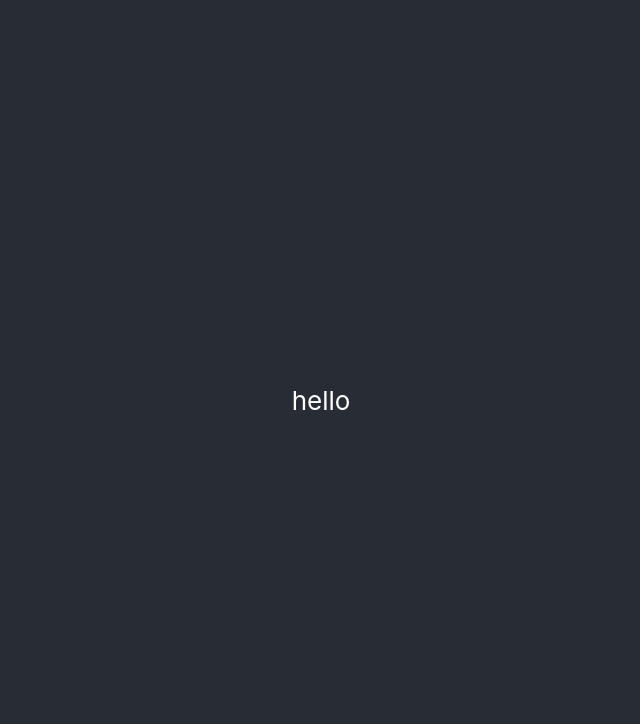
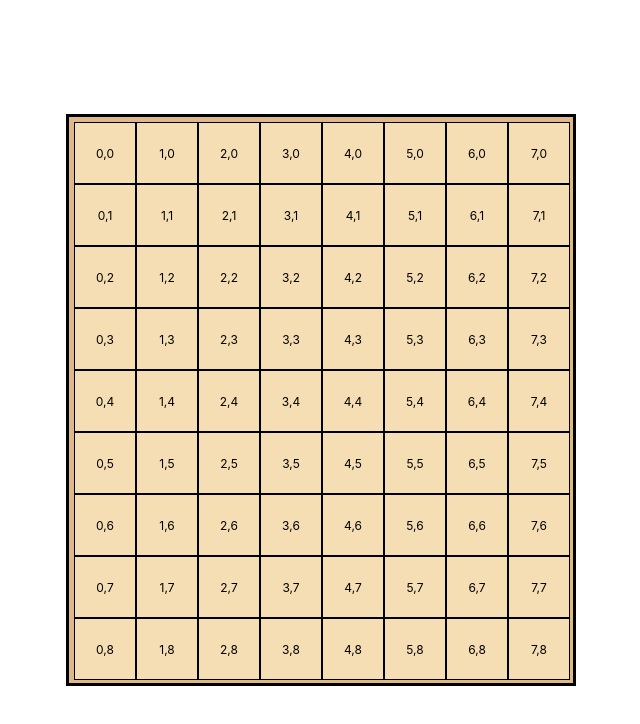
Before and after one commit to pphaoniubi/deepQ_xiangqi, a React (Create React App) app in the folder frontend/: page / in a window 1280 px wide. Shown: the top 724 px of the page, without its empty margins (319-959 px from the left). Built offline with nearby package versions, Linux system fonts and the light colour scheme.

Commit message:
simple frontend setup

```diff
--- a/frontend/src/App.js
+++ b/frontend/src/App.js
@@ -1,11 +1,10 @@
 import './App.css';
+import Board from './board';
 
 function App() {
   return (
     <div className="App">
-      <header className="App-header">
-      hello
-      </header>
+      <Board />
     </div>
   );
 }
--- /dev/null
+++ b/frontend/src/board.css
@@ -0,0 +1,28 @@
+.board-container {
+    display: flex;
+    justify-content: center;
+    align-items: center;
+    height: 100vh;
+}
+
+.board {
+    display: grid;
+    grid-template-columns: repeat(8, 60px);
+    grid-template-rows: repeat(9, 60px);
+    gap: 2px;
+    background-color: #deb887; /* Light brown like a wooden board */
+    border: 3px solid black;
+    width: fit-content;
+    padding: 5px;
+  }
+
+  .cell {
+    width: 60px;
+    height: 60px;
+    display: flex;
+    justify-content: center;
+    align-items: center;
+    border: 1px solid black;
+    font-size: 12px;
+    background-color: #f5deb3; /* Light wooden color */
+  }
--- /dev/null
+++ b/frontend/src/board.js
@@ -0,0 +1,21 @@
+import React from "react";
+import "./board.css"; // Create a CSS file for styling
+
+const rows = 9;
+const cols = 8;
+
+const Board = () => {
+  return (
+    <div className="board-container">
+        <div className="board">
+        {Array.from({ length: rows * cols }).map((_, index) => {
+            const x = index % cols;
+            const y = Math.floor(index / cols);
+            return <div key={index} className="cell">{x},{y}</div>;
+        })}
+        </div>
+    </div>
+  );
+};
+
+export default Board;
```
